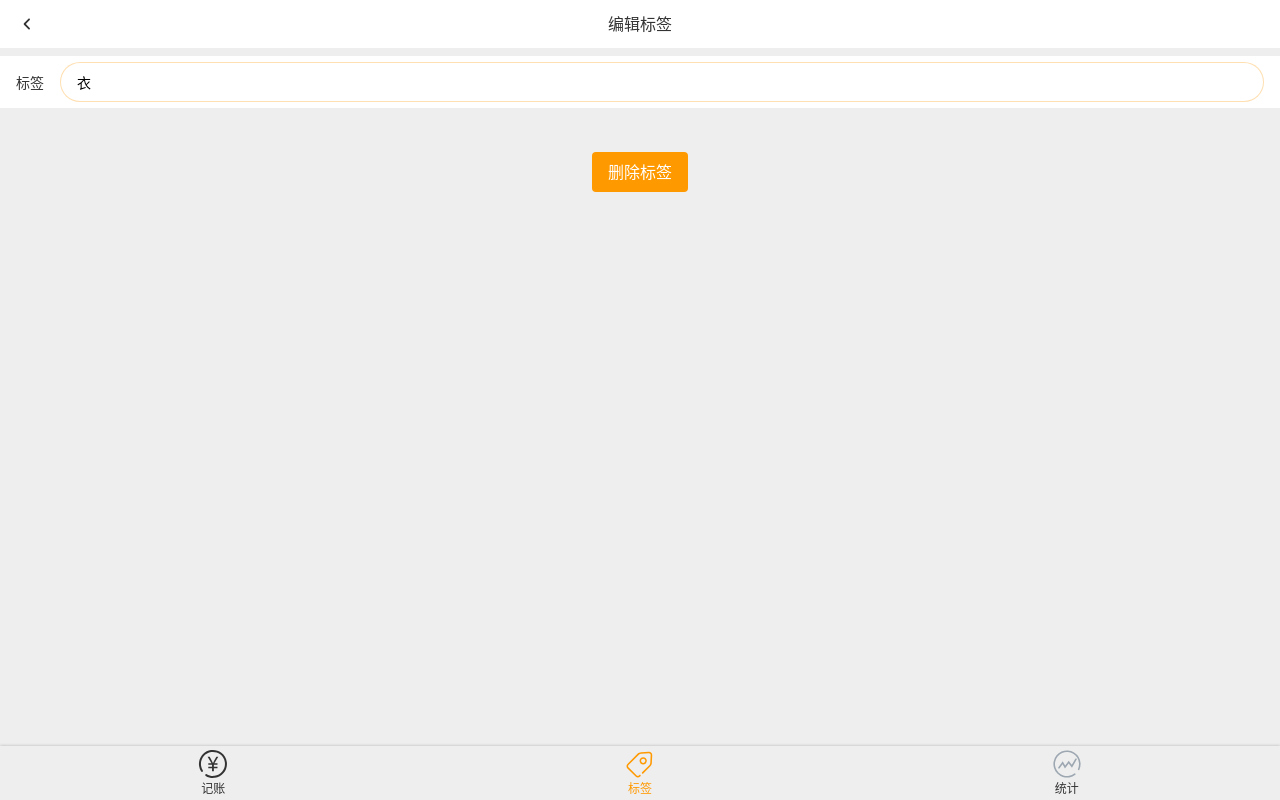
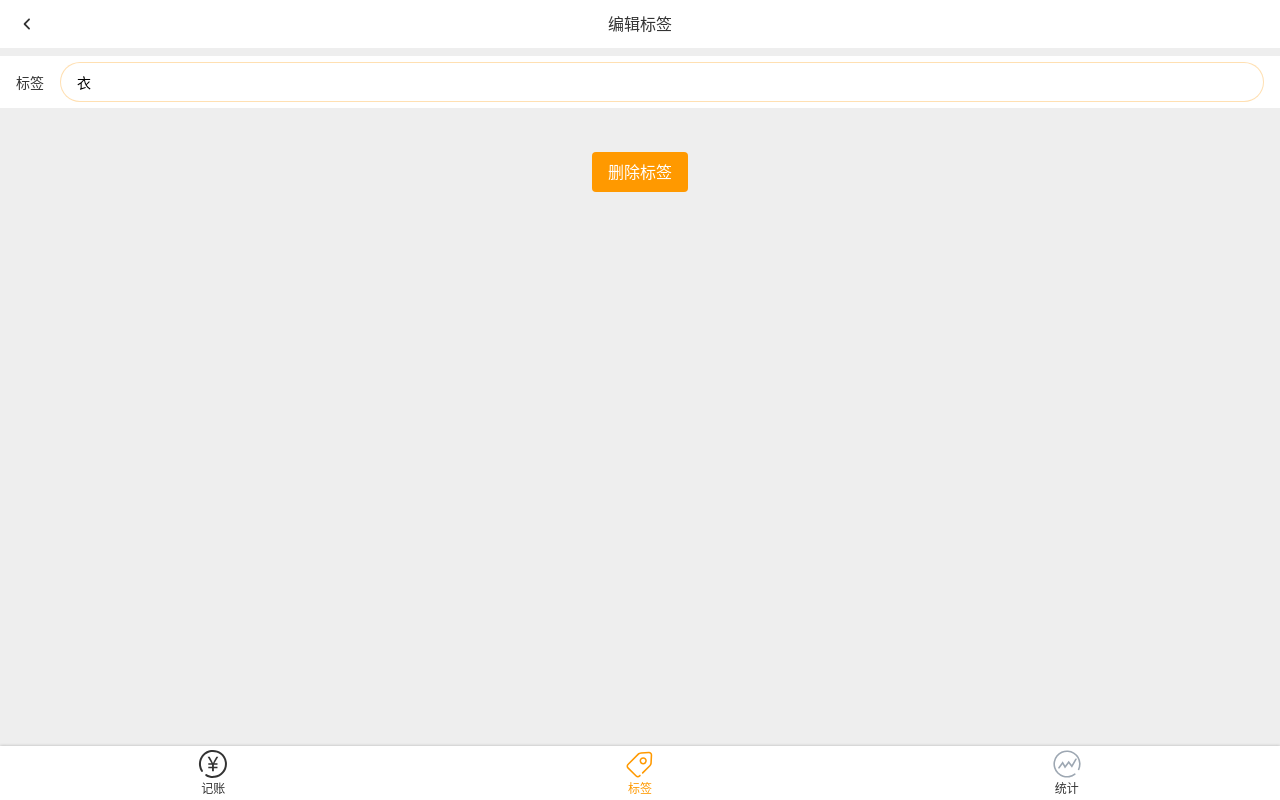
Before and after one commit to LWeibing/money-test-vue, a Vue app: page /#/labels/edit/1 in a window 1280 px wide. Built offline with nearby package versions, Linux system fonts and the light colour scheme; the HTML template or start-up script is replaced by a standard one.

Commit message:
ä¼修改 nav äº样式

```diff
--- a/src/components/Nav.vue
+++ b/src/components/Nav.vue
@@ -24,6 +24,7 @@
 <style lang="scss" scoped>
   @import "~@/assets/style/helper.scss";
   nav {
+    background: white;
     display: flex;
     box-shadow: 0 0 3px rgba(0, 0, 0, 0.25);
     flex-direction: row;
--- a/src/views/EditLabel.vue
+++ b/src/views/EditLabel.vue
@@ -67,10 +67,6 @@
     align-items: center;
     justify-content: space-between;
 
-    > .title {
-
-    }
-
     > .left {
       width: 24px;
       height: 24px;
--- a/src/views/Statistics.vue
+++ b/src/views/Statistics.vue
@@ -53,8 +53,9 @@
       const {recordList} = this;
       type Result = {
         title: string; total?: number; items: RecordItem[];
-      }[]
+      }[];
       const newList = clone(recordList).filter(r => r.type === this.type).sort((a, b) => dayjs(b.createdAt).valueOf() - dayjs(a.createdAt).valueOf());
+      console.log(newList);
       if (newList.length === 0) {return [];}
       const result: Result = [{title: dayjs(newList[0].createdAt).format('YYYY-MM-DD'), items: [newList[0]]}];
       for (let i = 1; i < newList.length; i++) {
```
Also changed, not shown: 1 other file (tests, documents, lock files or other folders).
